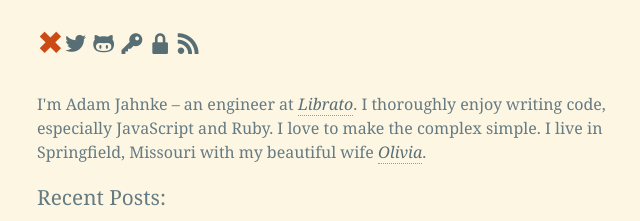
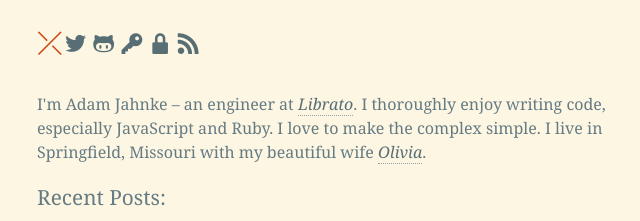
Before and after one commit to adamyonk/adamyonk.github.com, a Jekyll site: the page built from index.html, in a window 1280 px wide. Shown: the top 221 px of the page, without its empty margins (283-923 px from the left). Built offline with Jekyll 4.4.1, drawn with Linux system fonts in a browser that asks for light colours; Markdown is read by kramdown in place of the engine named in the settings.

Commit message:
Update logo

```diff
--- a/_layouts/default.html
+++ b/_layouts/default.html
@@ -21,7 +21,7 @@
     </head>
     <body>
       <nav>
-        <a class="main" href="/" title="Home">✖</a>
+        <a class="main" href="/" title="Home">⤫</a>
         <a class="ss-icon ss-social ss-twitter" href="http://twitter.com/adamyonk" title="Twitter"></a>
         <a class="ss-icon ss-social ss-octocat" href="http://github.com/adamyonk" title="GitHub"></a>
         <a class="ss-key" href="http://keybase.io/adamyonk" title="Keybase"></a>
```
Also changed, not shown: Gemfile.lock, 1 other file.
